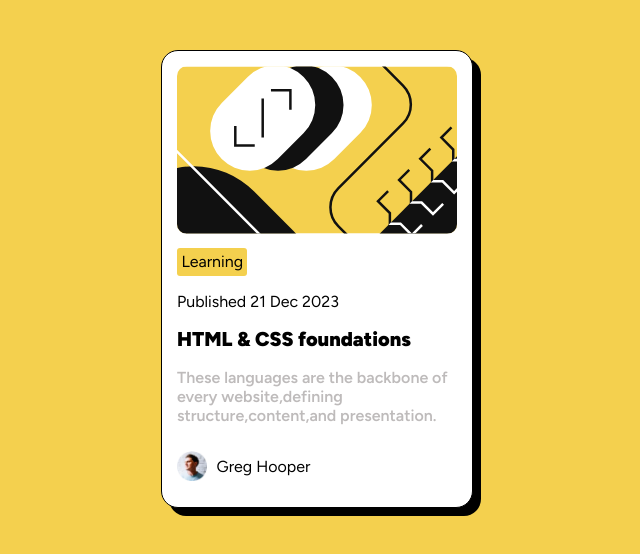
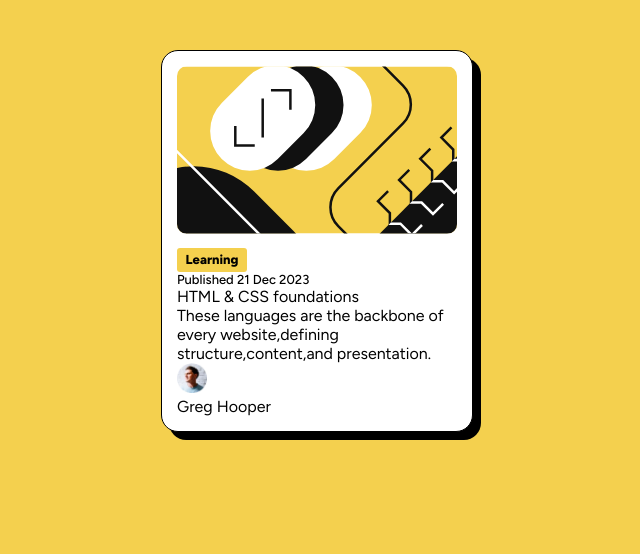
Before and after one commit to Naveenkumar-Kanniyappan/card, a plain HTML site: page index.html in a window 1280 px wide. Shown: the whole page, without its empty margins (323-963 px from the left). Drawn offline with Linux system fonts and the light colour scheme.

Commit message:
modified the css and html

```diff
--- a/index.html
+++ b/index.html
@@ -1,6 +1,5 @@
 <!DOCTYPE html>
-<html lang="en">
-
+<html>
 <head>
   <meta charset="UTF-8">
   <meta name="viewport" content="width=device-width, initial-scale=1.0">
@@ -18,15 +17,15 @@
         <div class="img">
           <img id="img1" src="assets/images/illustration-article.svg" alt="imeage">
           </div>
-          <button>Learning</button>
-          <div class="para-text">
-          <p id="date">Published 21 Dec 2023</p>
-          <h2>HTML & CSS foundations </h2>
-          <p id="para">These languages are the backbone of every website,defining structure,content,and presentation.</p>
-        </div>
+              <button>Learning</button>
+              <div class="para-text">
+              <div class="date">Published 21 Dec 2023</div>
+              <div class="coreses">HTML & CSS foundations</div>
+              <div class="para">These languages are the backbone of every website,defining structure,content,and presentation.</div>
+          </div>
         <div class="profile">
           <img id="img2" src="assets/images/image-avatar.webp" alt="Greg Hooper">
-          <p id="greg">Greg Hooper</p>
+          <div class="name">Greg Hooper</div>
         </div>
       </div>
       </div>
--- a/style.css
+++ b/style.css
@@ -37,30 +37,18 @@ button {
 width: 70px;
 border-radius: 3px;
 margin-top: 10px;
+font-size:16px;
+font-size: small;
+font-weight: 800;
+}
+.date{
+color: black;
+font-size:16px;
+font-size: small;
+font-weight: 500;
 }
 
-#date ,h2{
-    color: black;
-}
-h2{
-    font-weight: 900;
-    font-size:20px;
-}
-#para{
-    color:hsl(0, 2%, 74%);
-    font-weight: 600;
-    font-size: 16px;
-}
+
 #img2{
   height: 30px;
 }
-
-.profile{
-    width: 100%;
-    display: flex;
-    align-items: center;
-}
-
-#greg{
-    margin-left: 10px;
-}
```
Lines whose indentation alone changed are shown as unchanged.
